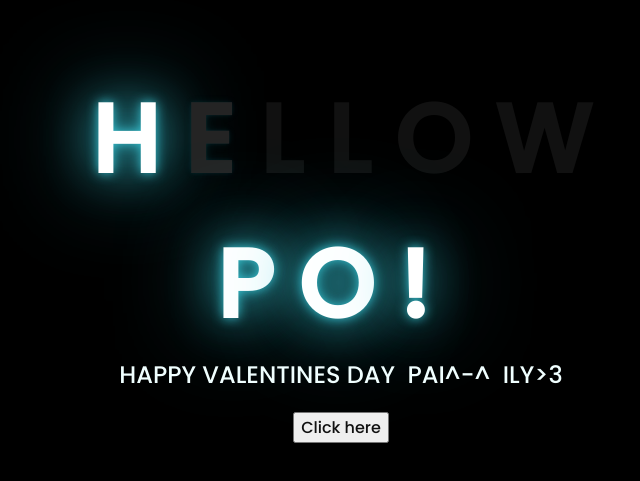
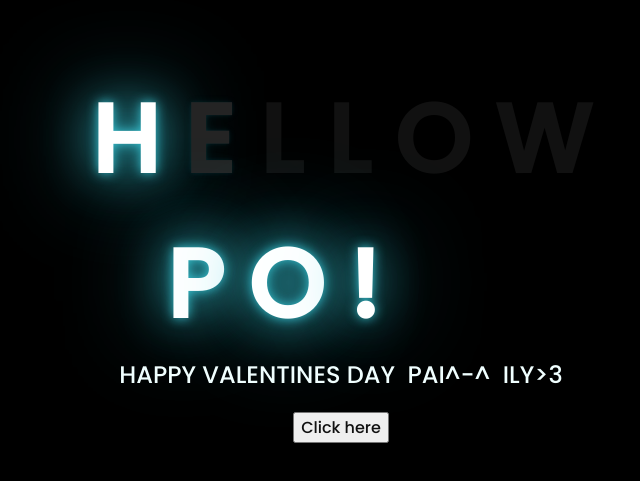
Before and after one commit to Aniga23/Flower-for-Valentines, a plain HTML site: page index.html in a window 1280 px wide. Shown: the part 153-634 px from the top of the page, without its empty margins (307-947 px from the left). Drawn offline with Linux system fonts and the light colour scheme.

Commit message:
Update index.html

```diff
--- a/index.html
+++ b/index.html
@@ -17,7 +17,7 @@
         <span>O</span>
         <span>W</span>
         <br>
-        <span>&nbsp;&nbsp;&nbsp;&nbsp;&nbsp;P</span>
+        <span>&nbsp;&nbsp;&nbsp;P</span>
         <span>O</span>
         <span>!</span>
     </div>
```
